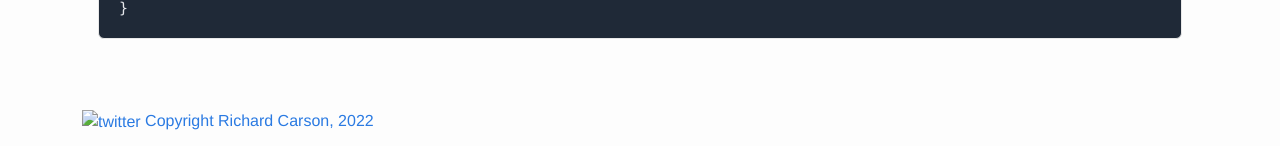
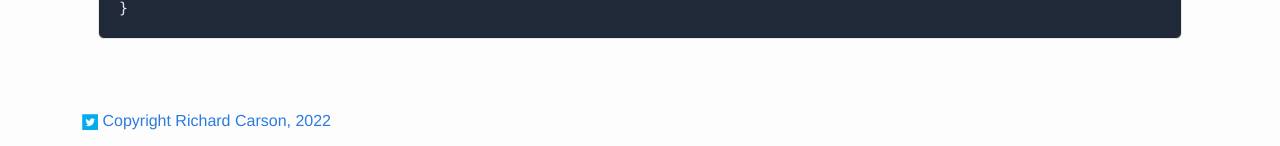
Before and after one commit to rscarson/rscarson.github.io, a Jekyll site: the page built from lavendeux.html, in a window 1280 px wide. Shown: the part 3945-4091 px from the top of the page. Built offline with Jekyll 4.4.1, drawn with Linux system fonts in a browser that asks for light colours.

Commit message:
fix bug in help

```diff
--- a/_layouts/lavendeux.html
+++ b/_layouts/lavendeux.html
@@ -57,7 +57,7 @@
 
 			{{ content }}
 
-			<p class="footer text-muted"><a href="https://twitter.com/_rscarson" class="pull-left"><img src="img/twitter.png" alt="twitter" height="16"/> Copyright Richard Carson, 2022</p>
+			<p class="footer text-muted"><a href="https://twitter.com/_rscarson" class="pull-left"><img src="/img/twitter.png" alt="twitter" height="16"/> Copyright Richard Carson, 2022</p>
 		</div>
 
 		<!-- Include all compiled plugins (below), or include individual files as needed -->
```
